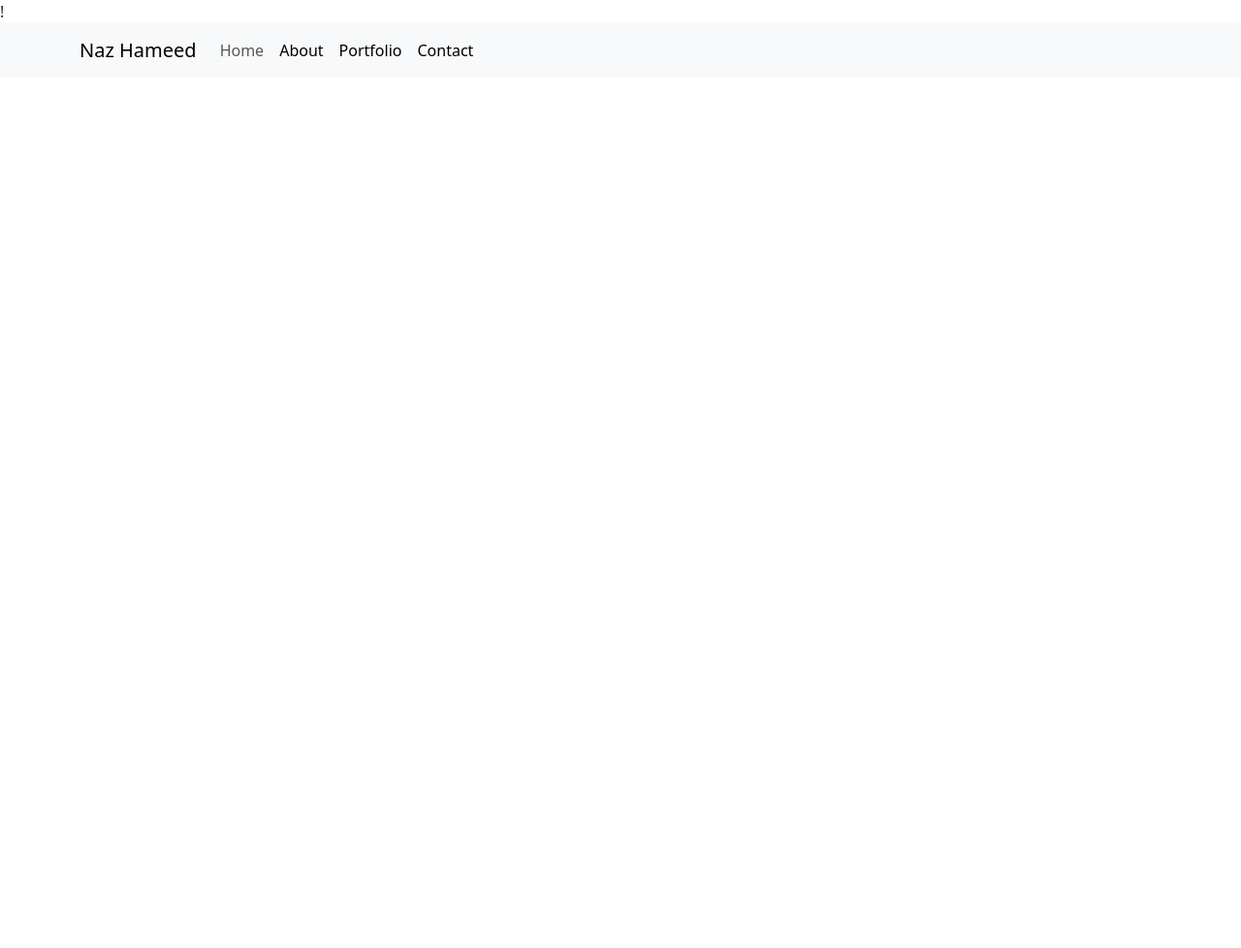
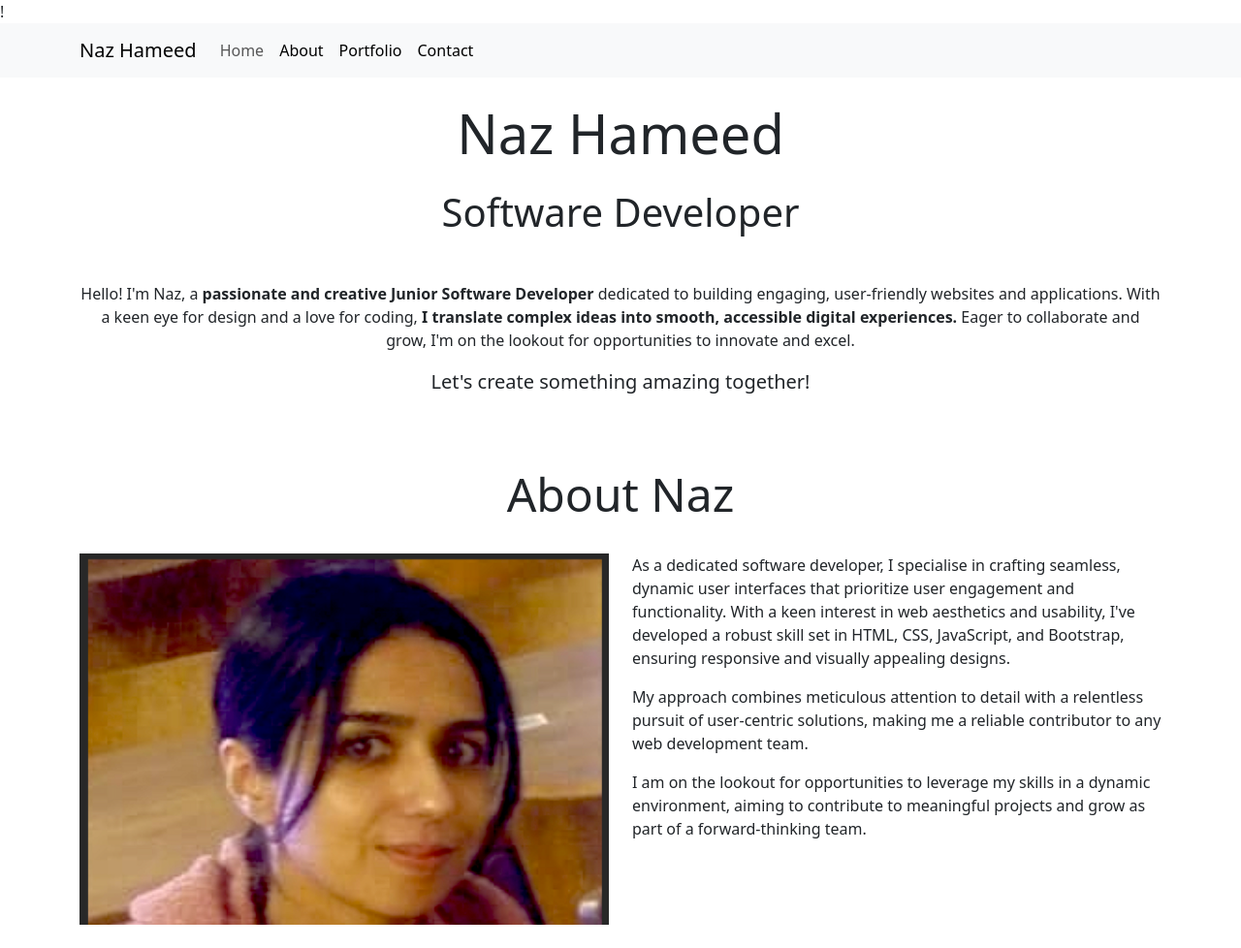
Before and after one commit to nazhameed/developer-portfolio, a plain HTML site: page index.html in a window 1280 px wide. Shown: the whole page at 97% size. Before the commit the page ends 800 px from the top, so only its background shows below. Drawn offline with nearby package versions, Linux system fonts and the light colour scheme.

Commit message:
add images, header and main content

```diff
--- a/index.html
+++ b/index.html
@@ -8,8 +8,9 @@
     <link href="https://cdn.jsdelivr.net/npm/bootstrap@5.3.3/dist/css/bootstrap.min.css" rel="stylesheet"
         integrity="sha384-QWTKZyjpPEjISv5WaRU9OFeRpok6YctnYmDr5pNlyT2bRjXh0JMhjY6hW+ALEwIH" crossorigin="anonymous">
 </head>
-</head>
+
 <body>
+
 
     <nav class="navbar navbar-expand-sm bg-body-tertiary">
   <div class="container">
@@ -36,6 +37,72 @@
   </div>
 </nav>
 
+<!-- header -->
+<header id="hero" class="container">
+    <!-- section with hero image -->
+    <section class="row">
+        <!-- text-center class used to centre all text inside column -->
+        <div class="col-12 text-center">
+            <h1 class="display-4 my-4">Naz Hameed</h1>
+            <!-- mb-5 gives extra margin spacing under subheading -->
+            <h2 class="display-6 mb-5">Software Developer</h2>
+            <p>
+                Hello! I'm Naz, a
+                <strong>passionate and creative Junior Software Developer</strong>
+                dedicated to building engaging, user-friendly websites and
+                applications. With a keen eye for design and a love for coding,
+                <strong>I translate complex ideas into smooth, accessible digital
+                    experiences.</strong>
+                Eager to collaborate and grow, I'm on the lookout for opportunities
+                to innovate and excel.
+            </p>
+            <!-- mb-5 gives extra margin spacing under lead text -->
+            <p class="lead mb-5">Let's create something amazing together!</p>
+        </div>
+    </section>
+</header>
+
+<!-- main content -->
+<main>
+    <!-- About section links to #about href in navbar -->
+    <section id="about" class="container">
+        <div class="row">
+            <!-- my-4 used to add top and bottom margin to heading -->
+            <div class="col-12 text-center my-4">
+                <h2 class="display-5">About Naz</h2>
+            </div>
+            <!-- mb-4 used to add margin under image -->
+            <div class="col-12 col-md-6 mb-4">
+                <!-- img-fluid class makes the image responsive to its container -->
+                <img src="assets/images/naz.png" class="img-fluid" alt="Naz Hameed">
+            </div>
+            <!-- mb-4 used to add margin under text -->
+            <div class="col-12 col-md-6 mb-4">
+                <p>
+                    As a dedicated software developer, I specialise in crafting
+                    seamless, dynamic user interfaces that prioritize user engagement
+                    and functionality. With a keen interest in web aesthetics and
+                    usability, I've developed a robust skill set in HTML, CSS,
+                    JavaScript, and Bootstrap, ensuring responsive and visually
+                    appealing designs.
+                </p>
+                <p>
+                    My approach combines meticulous attention to detail with a
+                    relentless pursuit of user-centric solutions, making me a reliable
+                    contributor to any web development team.
+                </p>
+                <p>
+                    I am on the lookout for opportunities to leverage my skills in a
+                    dynamic environment, aiming to contribute to meaningful projects
+                    and grow as part of a forward-thinking team.
+                </p>
+            </div>
+        </div>
+    </section>
+    <!-- portfolio section starts here -->
+
+</main>
+
     <!-- Bootstrap JS Script-->
     <script src="https://cdn.jsdelivr.net/npm/bootstrap@5.3.3/dist/js/bootstrap.bundle.min.js"
         integrity="sha384-YvpcrYf0tY3lHB60NNkmXc5s9fDVZLESaAA55NDzOxhy9GkcIdslK1eN7N6jIeHz"
```
Also changed, not shown: assets/images/bmi-calculator.webp (added), assets/images/math-wiz.webp (added), assets/images/mei-wong.webp (added), assets/images/naz.png (added), assets/images/wags-and-walks.webp (added), assets/images/we-wellness.webp (added), 1 other file.
